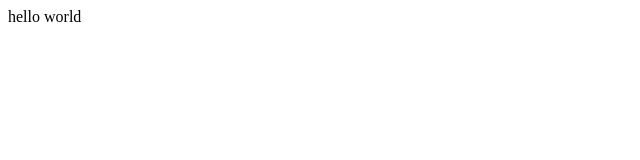
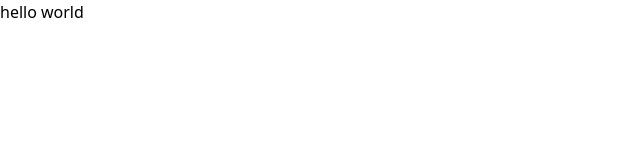
Before and after one commit to MohamadrezaKhalvati/resume, a website: page src/index.html in a window 1280 px wide. Shown: the full height of the page, 0-640 px from the left. Drawn offline with nearby package versions, Linux system fonts and the light colour scheme; files that its build step writes are made by us from their sources.

Commit message:
add tailwind to project

```diff
--- /dev/null
+++ b/package.json
@@ -0,0 +1,5 @@
+{
+  "devDependencies": {
+    "tailwindcss": "^3.3.2"
+  }
+}
--- a/index.html
+++ b/src/index.html
@@ -3,9 +3,10 @@
 <head>
     <meta charset="UTF-8">
     <meta name="viewport" content="width=device-width, initial-scale=1.0">
+    <link rel="stylesheet" href="../dist/output.css">
     <title>Document</title>
 </head>
 <body>
-    <span>hello world</span>
+    <span class="">hello world</span>
 </body>
 </html>
--- /dev/null
+++ b/src/input.css
@@ -0,0 +1,3 @@
+@tailwind base;
+@tailwind components;
+@tailwind utilities;
--- /dev/null
+++ b/tailwind.config.js
@@ -0,0 +1,8 @@
+/** @type {import('tailwindcss').Config} */
+module.exports = {
+  content: ["./src/**/*.{html,js}"],
+  theme: {
+    extend: {},
+  },
+  plugins: [],
+};
```
Also changed, not shown: 2 other files.
